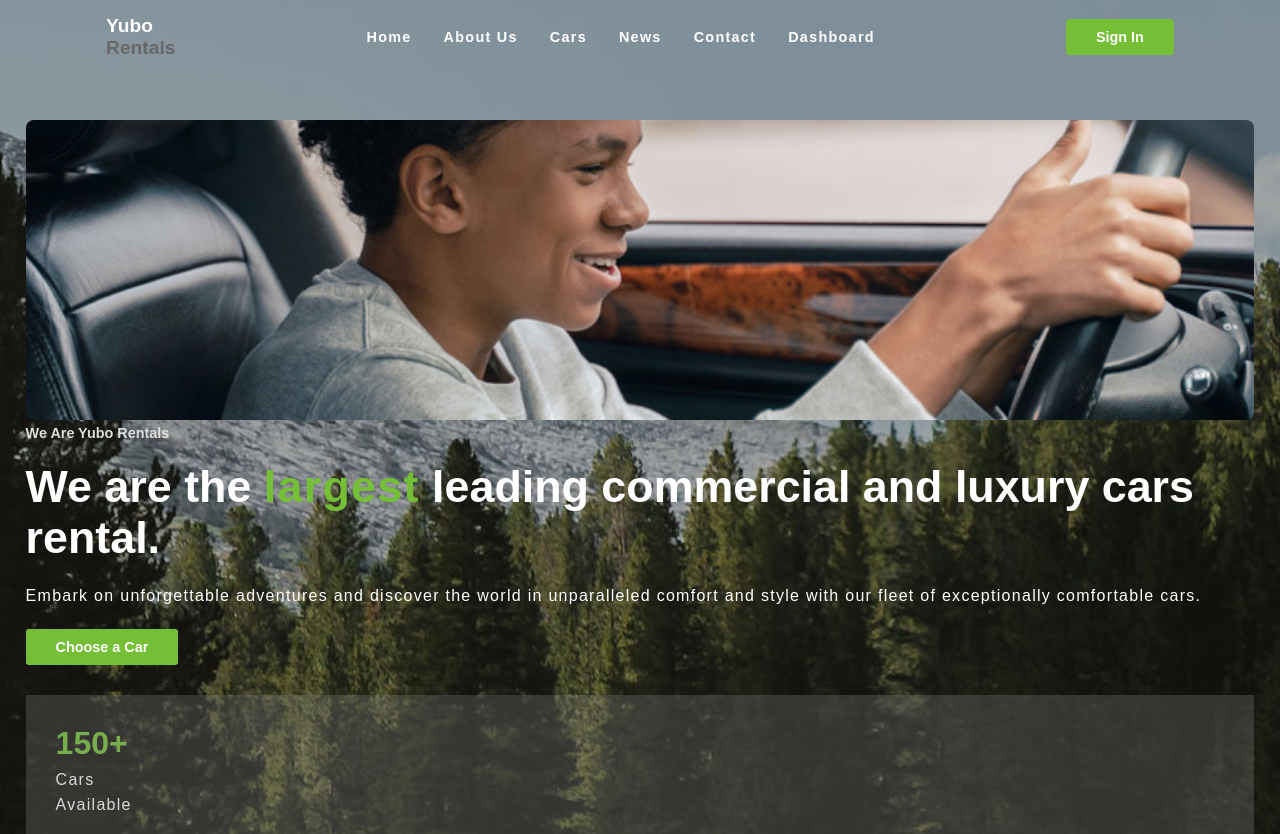
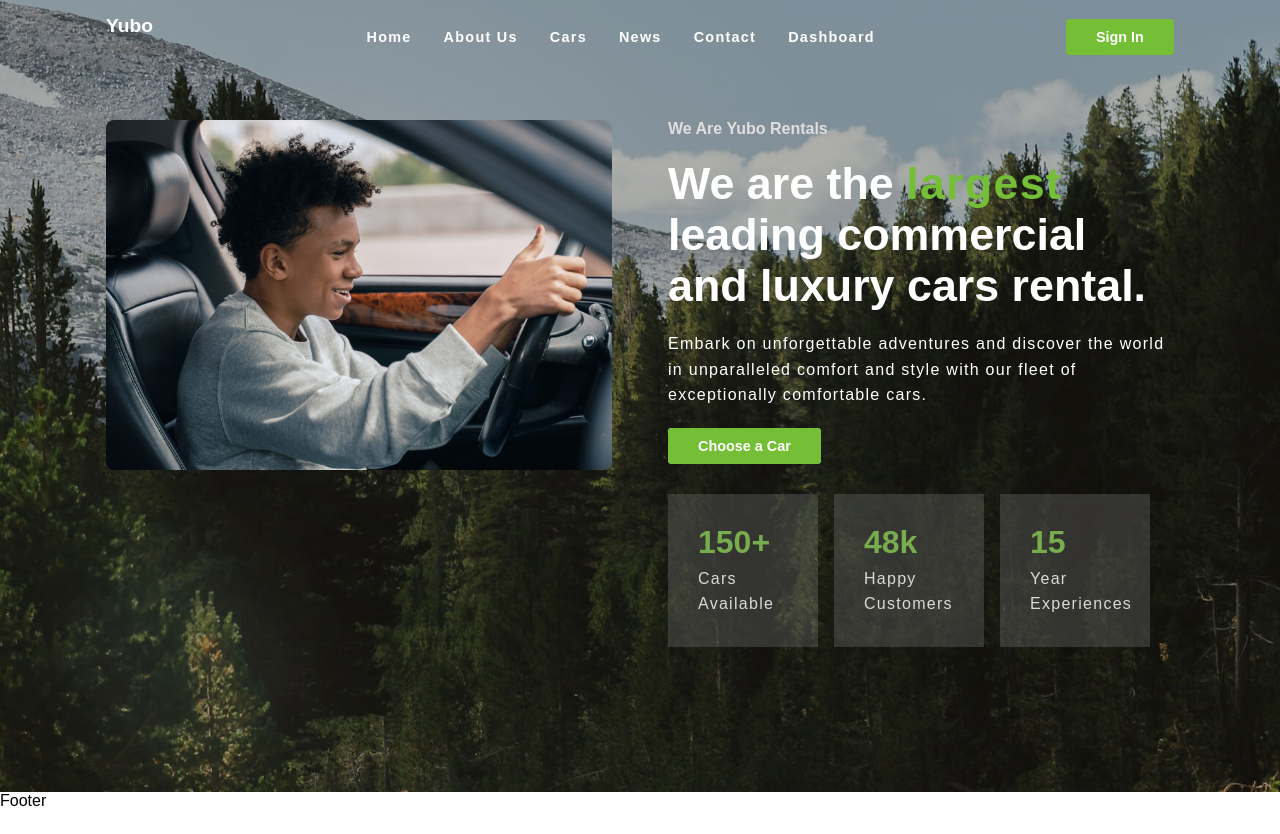
Before and after one commit to Ubongg/car-rental, a Next.js app: page / in a window 1280 px wide. Shown: the top 834 px of the page. After the commit the page ends 810 px from the top, so only its background shows below. Built offline with nearby package versions, Linux system fonts and the light colour scheme.

Commit message:
hero done

```diff
--- a/package.json
+++ b/package.json
@@ -19,6 +19,7 @@
     "react": "18.2.0",
     "react-dom": "18.2.0",
     "react-icons": "^4.10.1",
+    "styled-components": "^6.0.3",
     "swr": "^2.2.0"
   }
 }
--- a/src/app/globals.css
+++ b/src/app/globals.css
@@ -13,6 +13,8 @@
   --dark-shadow: 0 5px 15px rgba(0, 0, 0, 0.2);
   --radius: 0.25rem;
   --smallPadding: 1.6rem;
+  --width: min(120ch, 100% - 4rem);
+  --margin-inline: auto;
 }
 html,
 body {
--- a/src/app/page.js
+++ b/src/app/page.js
@@ -6,6 +6,8 @@ export default function Home() {
   return (
     <div className={styles.container}>
       <div className={styles.home}>
+        <div className={styles.hero}>
+          <div className={styles.heroWrap}>
             <div className={styles.imgBx}>
               <Image
                 src="/assets/hero.jpeg"
@@ -17,8 +19,8 @@ export default function Home() {
             <div className={styles.textBx}>
               <h6>We Are Yubo Rentals</h6>
               <h2>
-            We are the <span>largest</span> leading commercial and luxury cars
-            rental.
+                We are the <span>largest</span> leading commercial and luxury
+                cars rental.
               </h2>
               <p>
                 Embark on unforgettable adventures and discover the world in
@@ -54,5 +56,7 @@ export default function Home() {
             </div>
           </div>
         </div>
+      </div>
+    </div>
   );
 }
--- a/src/app/page.module.css
+++ b/src/app/page.module.css
@@ -1,12 +1,19 @@
 .container {
   color: var(--mainWhite);
 }
-.home {
+
+.hero {
   padding: 120px var(--smallPadding);
   background: url("/assets/body.jpeg");
   background-position: top;
   background-repeat: no-repeat;
   background-size: cover;
+  display: flex;
+  justify-content: center;
+  align-items: center;
+}
+.heroWrap {
+  max-width: 480px;
 }
 .imgBx {
   width: 100%;
@@ -75,5 +82,40 @@
 .number p {
   display: flex;
   flex-direction: column;
-  /* position: absolute; */
 }
+@media screen and (min-width: 768px) {
+  .heroWrap {
+    max-width: 650px;
+  }
+  .imgBx {
+    height: 500px;
+  }
+}
+@media screen and (min-width: 1024px) {
+  .heroWrap {
+    display: flex;
+    justify-content: center;
+    align-items: flex-start;
+    width: var(--width);
+    margin-inline: var(--margin-inline);
+    max-width: 100%;
+    gap: 3.5rem;
+  }
+  .imgBx {
+    flex: 1;
+    height: 350px;
+  }
+  .textBx {
+    flex: 1;
+  }
+  .textBx h6 {
+    font-size: 1rem;
+  }
+  .numbers {
+    display: flex;
+    gap: 1rem;
+  }
+  .number {
+    width: 150px;
+  }
+}
--- a/src/components/navbar/navbar.module.css
+++ b/src/components/navbar/navbar.module.css
@@ -10,7 +10,10 @@
   transition: var(--mainTransition);
 }
 .containerActive {
-  background: var(--primary-red);
+  background: var(--mainWhite);
+}
+.containerActive .links a {
+  color: var(--mainGrey);
 }
 .navHeader {
   display: flex;
@@ -81,8 +84,8 @@
     background: transparent;
   }
   .navCenter {
-    width: min(120ch, 100% - 4rem);
-    margin-inline: auto;
+    width: var(--width);
+    margin-inline: var(--margin-inline);
     display: flex;
     align-items: center;
     justify-content: space-between;
@@ -93,6 +96,9 @@
   }
   .logo {
     color: var(--mainWhite);
+  }
+  .containerActive .logo {
+    color: var(--primaryColor);
   }
   .navToggle,
   .navToggleShow {
```
Also changed, not shown: src/components/car/Car.jsx (added), 1 other file (tests, documents, lock files or other folders). Lines whose indentation alone changed are shown as unchanged.
